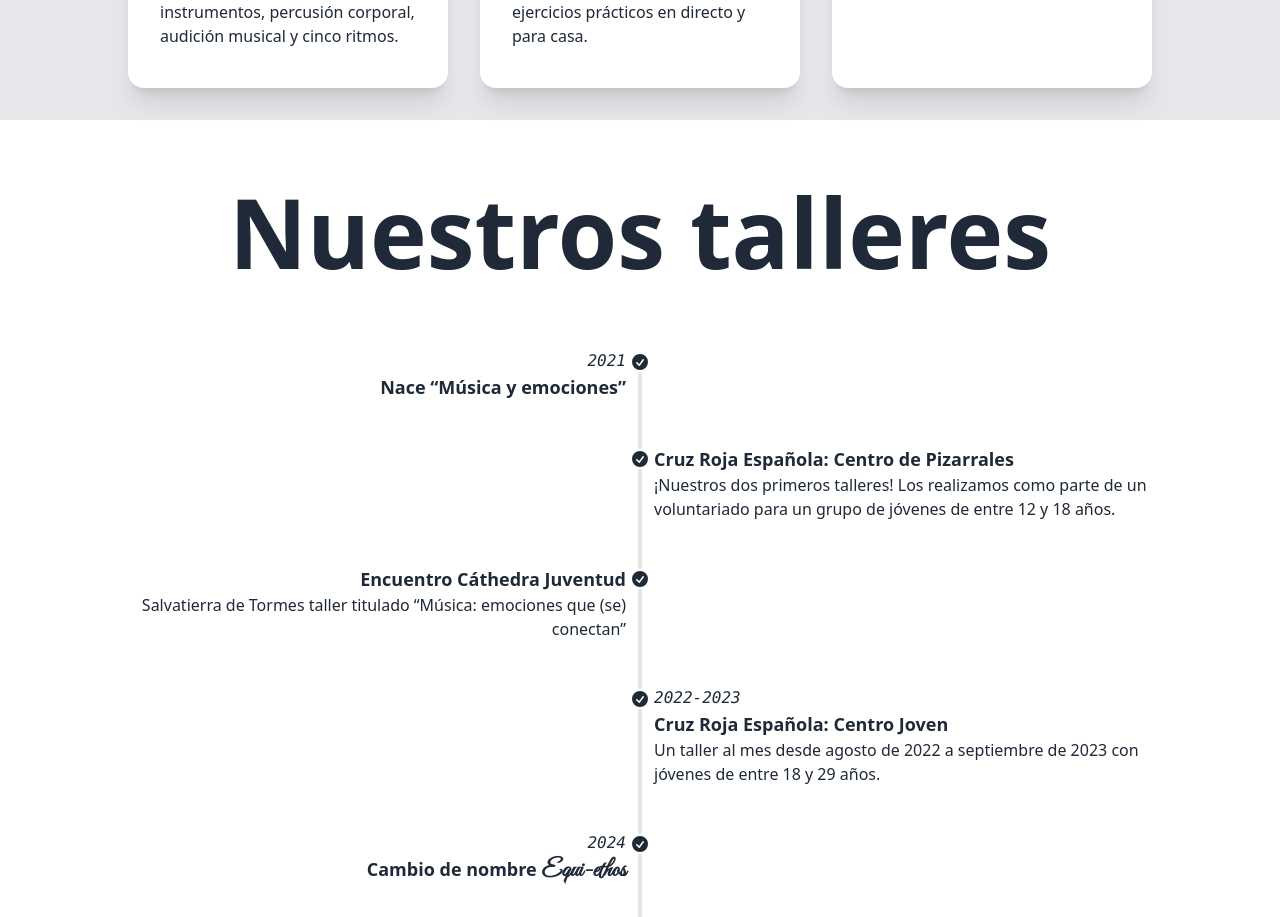
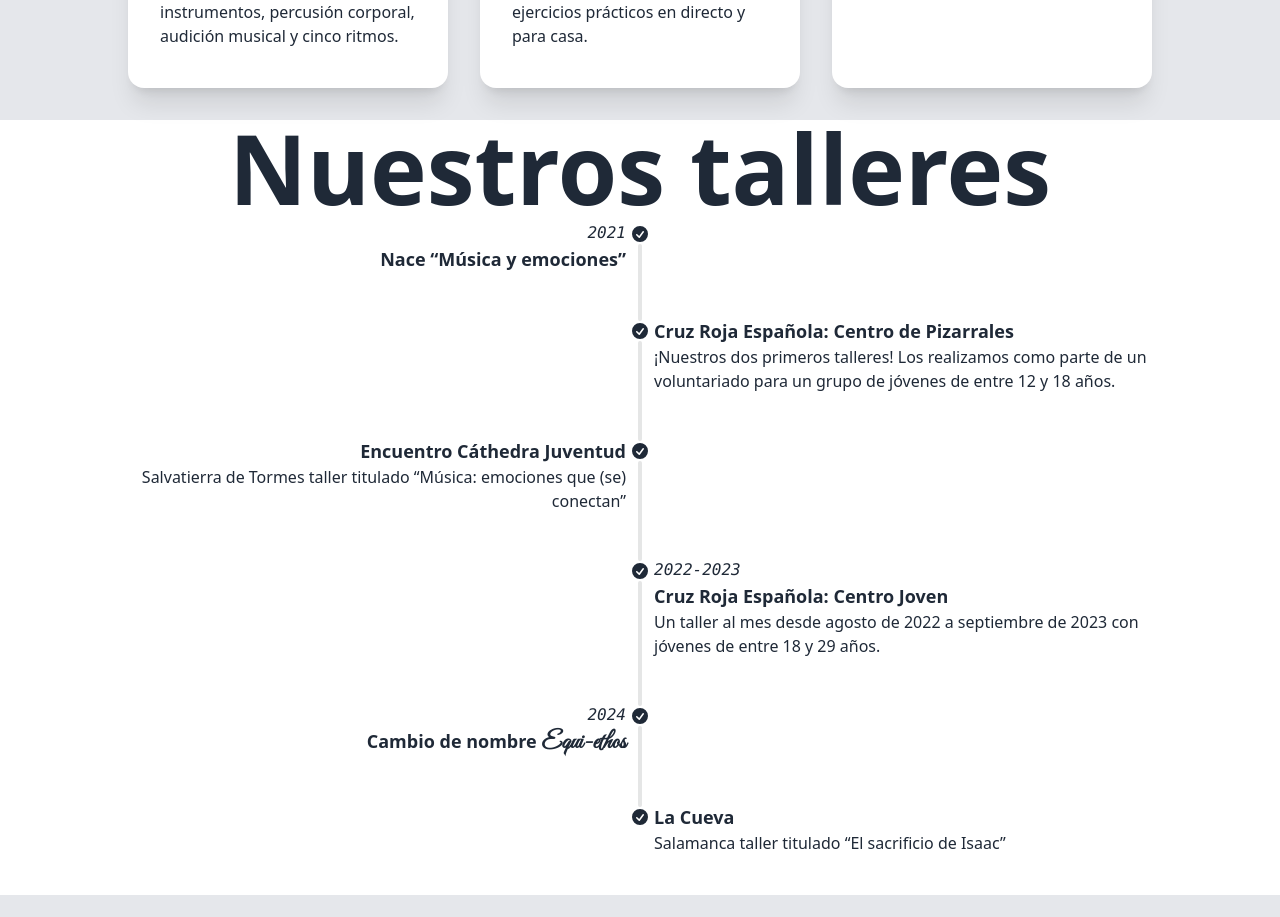
Before and after one commit to scsanchez/equi-ethos, a React (Vite) app: page / in a window 1280 px wide. Shown: the part 3621-4538 px from the top of the page. Built offline with nearby package versions, Linux system fonts and the light colour scheme.

Commit message:
Dark text fixed

```diff
--- a/src/components/Projects.tsx
+++ b/src/components/Projects.tsx
@@ -2,7 +2,7 @@ export const Projects = () => {
   return (
     <>
       <section id="workshops" className="">
-        <div className="font-bold text-8xl text-center dark:text-black py-16">
+        <div className="font-bold text-8xl text-center <py-16">
           Nuestros talleres
         </div>
         <div className="w-4/5 mx-auto">
```
